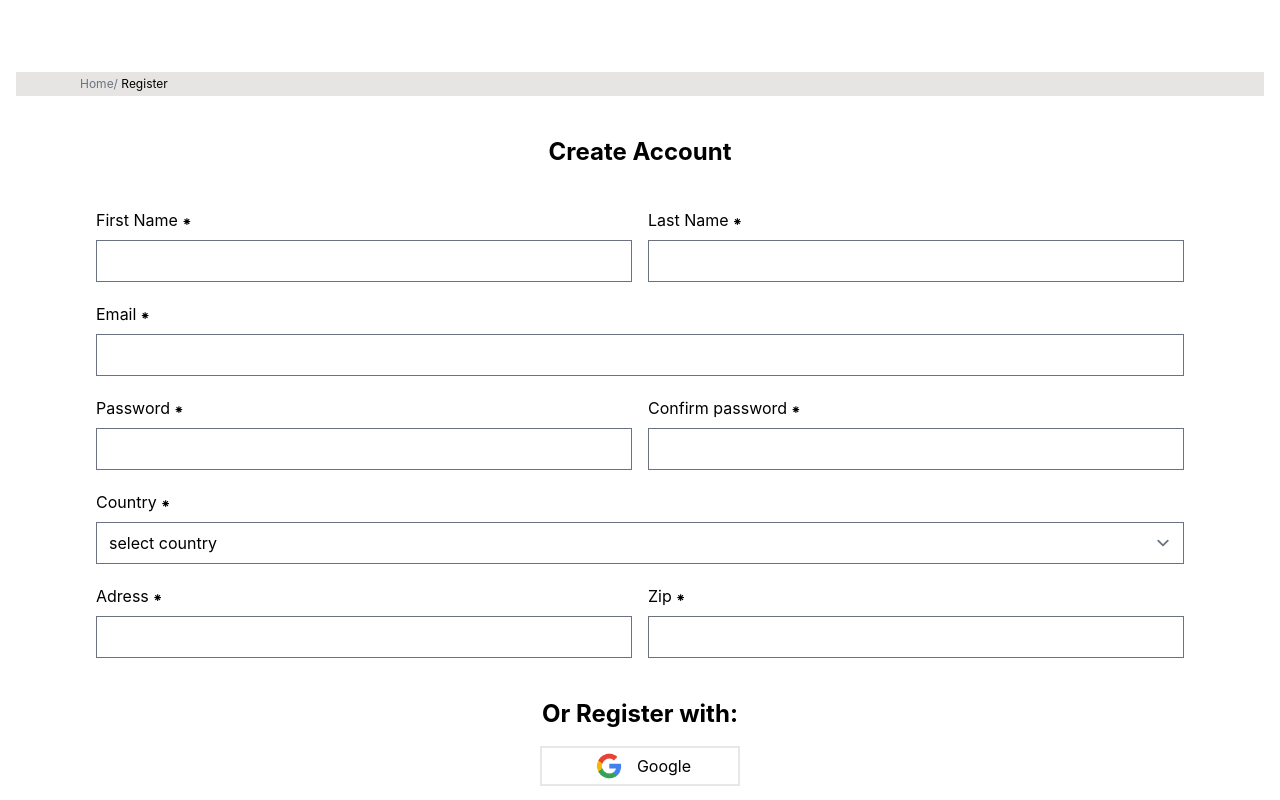
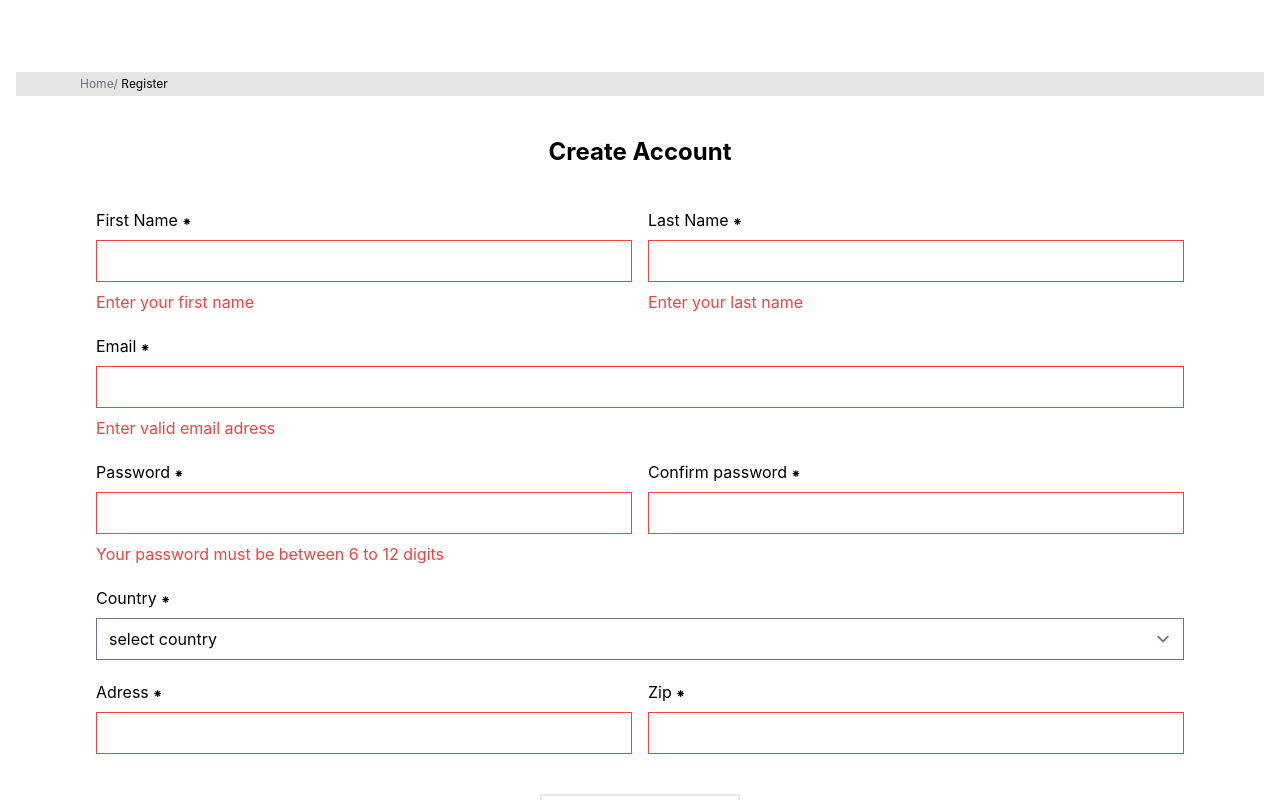
Before and after one commit to negar-75/clothesCommerce, a Next.js app: page /register in a window 1280 px wide. Shown: the top 800 px of the page. Built offline with nearby package versions, Linux system fonts and the light colour scheme; no server answers.

Commit message:
popUp component

```diff
--- a/pages/register/index.js
+++ b/pages/register/index.js
@@ -1,10 +1,48 @@
 import CountrySelection from "../../src/components/countrySelection/countrySelection";
 import Link from "next/link";
-import { useRouter } from "next/router";
+import { useState, useRef } from "react";
+
 import { useSession, signIn, signOut } from "next-auth/react";
+import PopUp from "../../src/components/popUp/popUp";
+import { green } from "@mui/material/colors";
 
 function Register() {
+  const [user, setUser] = useState({});
+  const passRef = useRef();
+  const [isModalOpen, setIsModalOpen] = useState(false);
+  const [showErrorMessage, setShowErrorMessage] = useState(false);
   const { data, status } = useSession();
+
+  const handleChange = (event) => {
+    setUser({
+      ...user,
+      [event.target.name]: event.target.value,
+    });
+  };
+
+  const validatePassword = (event) => {
+    const password = passRef.current.value;
+    if (event.target.value !== password) {
+      setShowErrorMessage(true);
+    } else setShowErrorMessage(false);
+  };
+
+  const handleSubmit = (event) => {
+    event.preventDefault();
+    console.log("clicked");
+    fetch("http://localhost:3000/api/user", {
+      method: "POST",
+      body: JSON.stringify(user),
+      headers: {
+        "Content-Type": "application/json",
+      },
+    })
+      .then((res) => res.json())
+      .then((result) => {
+        setIsModalOpen(true);
+      })
+      .catch((err) => console.log(err));
+  };
 
   return (
     <div className="register px-4 py-8">
@@ -17,39 +55,115 @@ function Register() {
         </p>
       </div>
       <h3 className="text-center mb-10">Create Account</h3>
-      <form className="grid lg:grid-cols-2 grid-cols-1 gap-y-5 gap-x-4 lg:mx-20 ">
+      <form
+        className="grid lg:grid-cols-2 grid-cols-1 gap-y-5 gap-x-4 lg:mx-20 "
+        onSubmit={handleSubmit}
+      >
         <div className="flex flex-col gap-2 ">
-          <label>First Name ⁕</label>
-          <input type="text" />
+          <label htmlFor="firstName">First Name ⁕</label>
+          <input
+            type="text"
+            id="firstName"
+            name="firstName"
+            required
+            onChange={handleChange}
+            maxLength={10}
+            className="peer valid:border-green-600 invalid:border-red-500"
+          />
+          <span className="peer-invalid:visible text-red-500 peer-valid:hidden">
+            Enter your first name
+          </span>
         </div>
         <div className="flex flex-col gap-2">
-          <label>Last Name ⁕</label>
-          <input type="text" />
+          <label htmlFor="lastName">Last Name ⁕</label>
+          <input
+            type="text"
+            id="lastName"
+            required
+            name="lastName"
+            onChange={handleChange}
+            maxLength={15}
+            className="peer valid:border-green-600 invalid:border-red-500"
+          />
+          <span className="peer-invalid:visible text-red-500 peer-valid:hidden">
+            Enter your last name
+          </span>
         </div>
 
         <div className="lg:col-span-2 flex flex-col gap-2">
           <label>Email ⁕</label>
-          <input type="email" />
+          <input
+            type="text"
+            name="email"
+            required
+            pattern="[a-z0-9._%+-]+@[a-z0-9.-]+\.[a-z]{2,4}$"
+            onChange={handleChange}
+            className="peer valid:border-green-600 invalid:border-red-500"
+          />
+          <span className="peer-invalid:visible text-red-500 peer-valid:hidden">
+            Enter valid email adress
+          </span>
         </div>
         <div className="flex flex-col gap-2">
           <label>Password ⁕</label>
-          <input type="password" />
+          <input
+            type="password"
+            name="password"
+            required
+            onChange={handleChange}
+            pattern=".{6,12}"
+            className="peer valid:border-green-600 invalid:border-red-500"
+            ref={passRef}
+          />
+          <span className="peer-invalid:visible peer-valid:hidden text-red-500 ">
+            Your password must be between 6 to 12 digits
+          </span>
         </div>
         <div className="flex flex-col gap-2">
           <label>Confirm password ⁕</label>
-          <input type="password" />
+          <input
+            type="password"
+            name="repeatPassword"
+            required
+            onChange={handleChange}
+            onKeyUp={validatePassword}
+            className="invalid:border-red-500 valid:border-green-600"
+          />
+          {showErrorMessage && (
+            <span className="text-red-500">Your password does not match</span>
+          )}
         </div>
         <div className="lg:col-span-2 flex flex-col gap-2">
           <label>Country ⁕</label>
-          <CountrySelection />
+          <CountrySelection
+            name="country"
+            onChange={handleChange}
+          />
         </div>
         <div className="flex flex-col gap-2">
           <label>Adress ⁕</label>
-          <input type="text" />
+          <input
+            type="text"
+            name="adress"
+            required
+            onChange={handleChange}
+            className="invalid:border-red-500 valid:border-green-600"
+          />
         </div>
         <div className="flex flex-col gap-2">
           <label>Zip ⁕</label>
-          <input type="number" />
+          <input
+            type="number"
+            name="zip"
+            required
+            onChange={handleChange}
+            className="invalid:border-red-500 valid:border-green-600"
+          />
+        </div>
+        <div className=" lg:col-span-2 text-center py-5">
+          <button className="border-2 w-[200px] h-[40px] uppercase">
+            submit
+          </button>
         </div>
       </form>
       <div className="items-center mt-10 flex flex-col gap-4">
@@ -65,7 +179,7 @@ function Register() {
 
           <span>Google</span>
         </button>
-        <button className="flex items-center border-2 w-[200px] justify-center gap-2 h-[40px]">
+        <button className="flex items-center border-2 w-[200px] justify-center gap-2 h-[40px] ">
           <img
             src="/facebook_icon.png"
             className="w-[30px] h-[30px] ml-2"
@@ -80,6 +194,11 @@ function Register() {
           <span>Apple</span>
         </button>
       </div>
+      <PopUp
+        isModalOpen={isModalOpen}
+        setIsModalOpen={setIsModalOpen}
+        modalContent
+      />
     </div>
   );
 }
--- a/src/components/countrySelection/countrySelection.jsx
+++ b/src/components/countrySelection/countrySelection.jsx
@@ -1,8 +1,9 @@
-function CountrySelection() {
+function CountrySelection({ name, onChange }) {
   return (
     <select
       id="country"
-      name="country"
+      name={name}
+      onChange={onChange}
     >
       <option>select country</option>
       <option value="AF">Afghanistan</option>
--- /dev/null
+++ b/src/components/popUp/popUp.jsx
@@ -0,0 +1,62 @@
+import { useRouter } from "next/router";
+
+function PopUp({ isModalOpen, setIsModalOpen, modalContent }) {
+  const router = useRouter();
+
+  return (
+    <div
+      id="popup-modal"
+      tabIndex="-1"
+      className={` fixed top-[40%] left-[8%] z-50 ${
+        isModalOpen ? "block" : "hidden"
+      }  overflow-x-hidden overflow-y-auto md:inset-0 h-[calc(100% - 1rem)] md:h-full `}
+    >
+      <div className="md:absolute top-[35%] left-[35%] w-full h-full max-w-md md:h-auto ">
+        <div className=" bg-stone-200 rounded-lg shadow h-[25%]">
+          <button
+            type="button"
+            className="absolute top-3 right-2.5  text-gray-400 bg-transparent hover:bg-gray-200 hover:text-gray-900 rounded-lg text-sm p-0 ml-auto inline-flex items-center dark:hover:bg-gray-800 dark:hover:text-white "
+            onClick={() => setIsModalOpen(false)}
+          >
+            <svg
+              aria-hidden="true"
+              className="w-5 h-5"
+              fill="black"
+              viewBox="0 0 20 20"
+              xmlns="http://www.w3.org/2000/svg"
+            >
+              <path
+                fillRule="evenodd"
+                d="M4.293 4.293a1 1 0 011.414 0L10 8.586l4.293-4.293a1 1 0 111.414 1.414L11.414 10l4.293 4.293a1 1 0 01-1.414 1.414L10 11.414l-4.293 4.293a1 1 0 01-1.414-1.414L8.586 10 4.293 5.707a1 1 0 010-1.414z"
+                clipRule="evenodd"
+              ></path>
+            </svg>
+            <span className="sr-only">Close modal</span>
+          </button>
+          <div className="p-10 text-center">
+            <h3 className="mb-7 text-lg font-normal text-black dark:text-gray-400">
+              Your account has been created
+            </h3>
+            <button
+              type="button"
+              className="border-2  h-[40px] uppercase font-medium  text-sm inline-flex items-center px-5 py-2.5 text-center mr-2 border-black"
+              onClick={() => setIsModalOpen(false)}
+            >
+              OK
+            </button>
+            <button
+              data-modal-hide="popup-modal"
+              type="button"
+              className="text-gray-800 bg-white  focus:ring-4    border border-black text-sm font-medium px-5 py-2.5  focus:z-10"
+              onClick={() => router.push("/")}
+            >
+              Back to home
+            </button>
+          </div>
+        </div>
+      </div>
+    </div>
+  );
+}
+
+export default PopUp;
```
